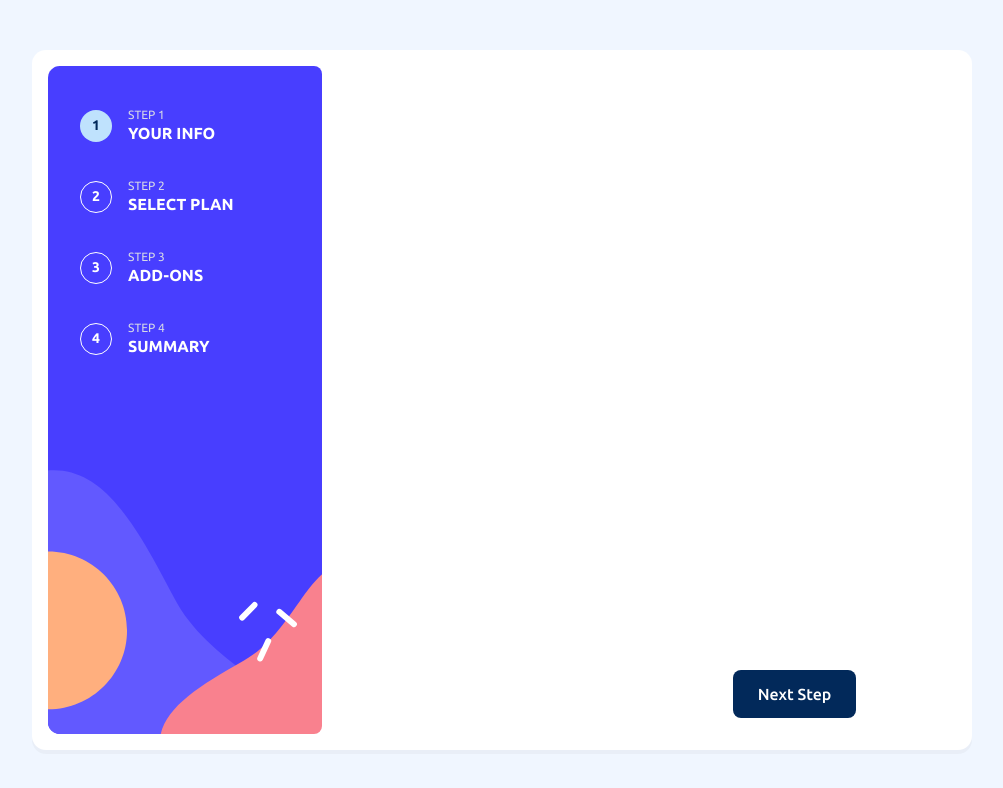
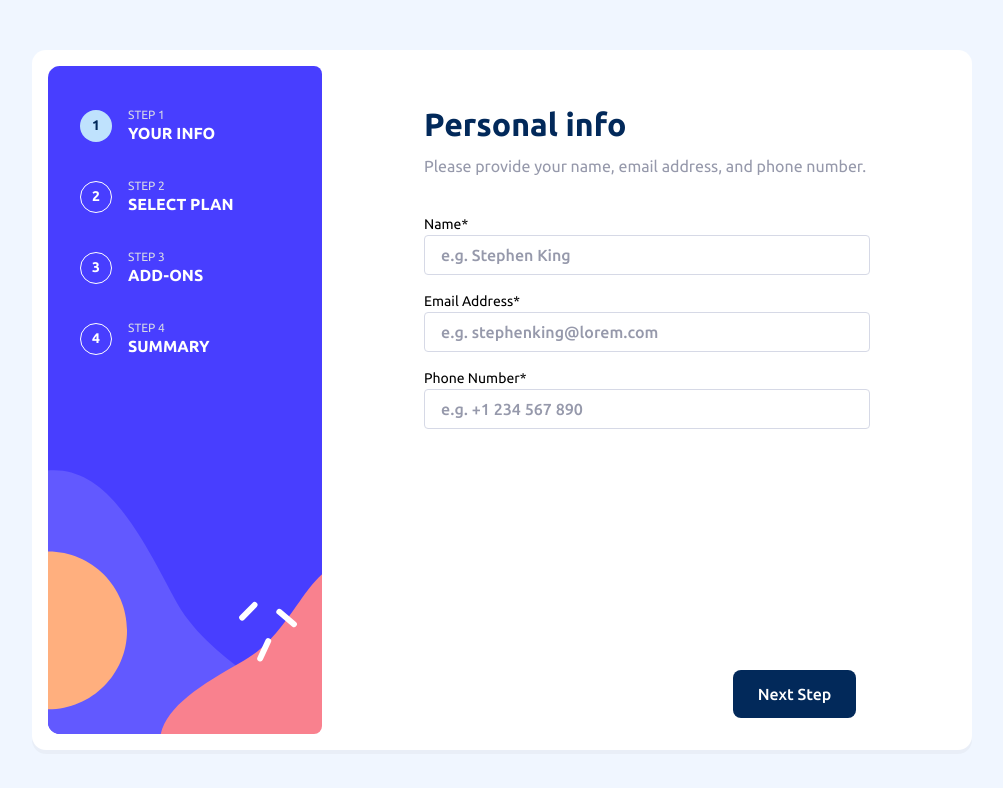
Before and after one commit to Mhmd-Tarek-Mhmd/multi-step-form, a website built with Vite: page index.pug in a window 1280 px wide. Shown: the whole page, without its empty margins (138-1141 px from the left). Built offline with nearby package versions, Linux system fonts and the light colour scheme.

Commit message:
ADD: form step1 views

```diff
--- a/src/pug/steps/all.pug
+++ b/src/pug/steps/all.pug
@@ -1 +1,4 @@
 include ../step
+
+//- Step 1
+include ./one
--- /dev/null
+++ b/src/pug/steps/one.pug
@@ -0,0 +1,13 @@
++step(1, "Personal info", "Please provide your name, email address, and phone number.")
+  label.form__step--1__control
+    strong.form__step--1__control__label Name
+      span(aria-label='required') *
+    input.form__step--1__control__input(required='' type='text' name='name' placeholder='e.g. Stephen King')
+  label.form__step--1__control
+    strong.form__step--1__control__label Email Address
+      span(aria-label='required') *
+    input.form__step--1__control__input(required='' type='email' name='email' placeholder='e.g. stephenking@lorem.com')
+  label.form__step--1__control
+    strong.form__step--1__control__label Phone Number
+      span(aria-label='required') *
+    input.form__step--1__control__input(required='' type='tel' name='phone' placeholder='e.g. +1 234 567 890')
--- a/src/sass/form/steps.scss
+++ b/src/sass/form/steps.scss
@@ -0,0 +1,46 @@
+// Step 1
+.form__step--1 {
+  &__content {
+    display: grid;
+    row-gap: 16px;
+    @media (min-width: 768px) {
+      padding-top: 3px;
+    }
+  }
+  &__control {
+    display: grid;
+    position: relative;
+
+    &__label {
+      font-size: 14px;
+      font-weight: 400;
+    }
+    &__input {
+      height: 40px;
+      outline: none;
+      font-weight: 500;
+      padding-left: 16px;
+      border-radius: 4px;
+      color: var(--marine-blue);
+      caret-color: var(--purplish-blue);
+      border: 1px solid var(--light-gray);
+      &--error {
+        border-color: var(--strawberry-red);
+      }
+      &:focus {
+        border-color: var(--purplish-blue);
+      }
+      &::placeholder {
+        color: var(--gray);
+      }
+    }
+    &__msg {
+      top: 0;
+      right: 0;
+      font-size: 14px;
+      font-weight: 700;
+      position: absolute;
+      color: var(--strawberry-red);
+    }
+  }
+}
```
